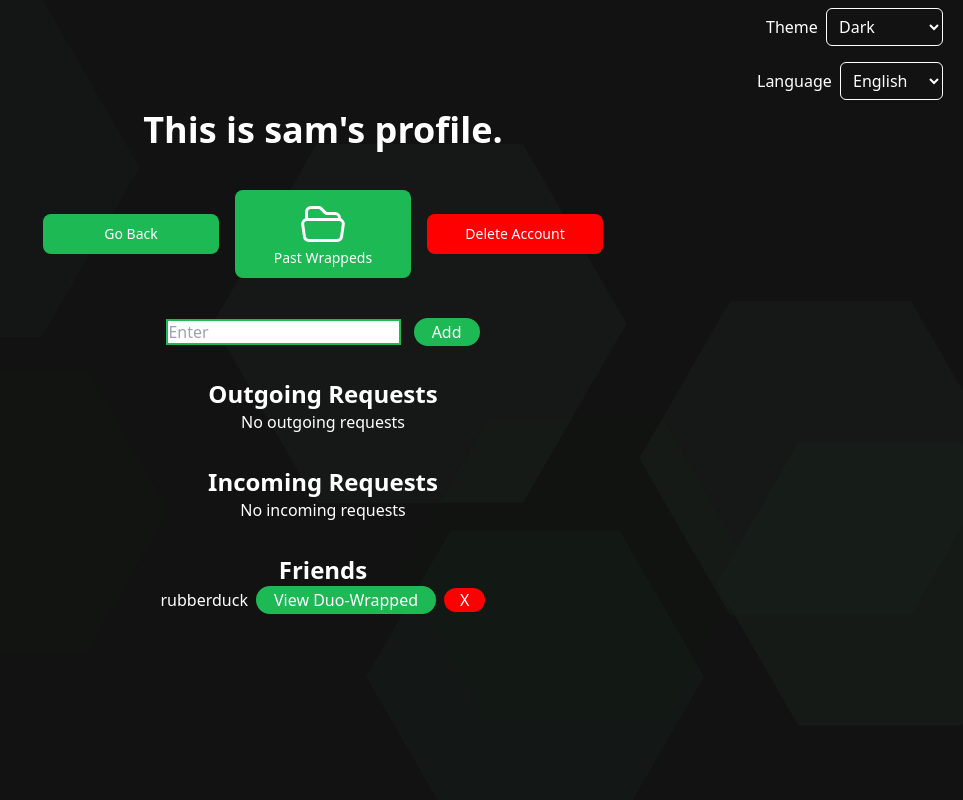
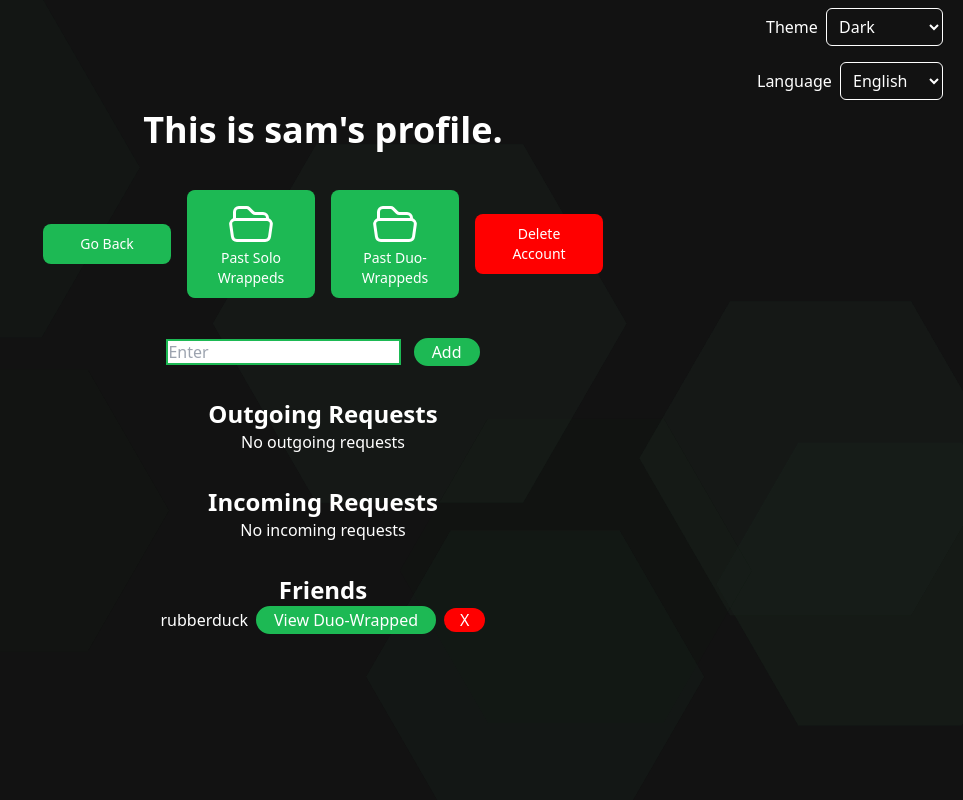
Before and after one commit to SamBalakhanei/custom-spotify-wrapped, a Django app: page /profile/ in a window 1280 px wide. Shown: the whole page, without its empty margins (317-1280 px from the left). Run offline with Django 5.2, Linux system fonts and the light colour scheme; a user stored in the database is signed in; data comes from the database, SQL or seed files in the repository; both versions use the stored data as it was after the commit; some libraries are stand-ins or nearby versions.

Commit message:
ability to save duo wrappeds

```diff
--- a/custom_wrapped/app/views.py
+++ b/custom_wrapped/app/views.py
@@ -48,17 +48,33 @@ def save_wrapped(user, time_period, data, desc):
         data=data
     )
 
-def save_duo(request, data):
+def save_duo(user, friend, context):
+    """
+    Saves a DuoWrapped object for the user and friend.
+    """
     now = datetime.datetime.now()
 
-    if DuoWrapped.objects.filter(date_created=now, user=request.user, friend=data.friend).exists():
-        return
+    # Check if a DuoWrapped already exists for the same user, friend, and date
+    if DuoWrapped.objects.filter(user=user, friend=friend, date_created=now).exists():
+        return  # Skip saving if it already exists
 
-    DuoWrapped.objects.create(
-        friend=data.friend,
-        data = data,
-        date_created = now
+    # Ensure the data in context is serializable
+    serializable_context = {
+        key: value if isinstance(value, (str, int, list, dict)) else str(value)
+        for key, value in context.items()
+    }
+
+    # Save the DuoWrapped object
+    created_wrapped, created = DuoWrapped.objects.get_or_create(
+        user=user,
+        friend=friend,
+        data=serializable_context,
+        date_created=now
     )
+
+    if not created:
+        duo_wrapped.save()
+
 
 
 def get_past_wrappeds(request):
@@ -586,24 +602,15 @@ def duo_wrapped(request, friend_id):
     if not user_wrapped:
         return render(request, 'error.html', {'message': 'Unable to fetch your Spotify Wrapped data.'})
 
-    compatibility_desc = generate_desc(
-        {
-            key: value for key, value in user_wrapped['artists'].items()
-        } |
-        {
-            key: value for key, value in friend_wrapped.data['artists'].items()
-        }
-    )
-
     # Structure data for comparison
-    artists_comparison = zip(
+    artists_comparison = list(zip(
         user_wrapped['artists'].values(),
         friend_wrapped.data['artists'].values()
-    )
-    tracks_comparison = zip(
+    ))
+    tracks_comparison = list(zip(
         user_wrapped['tracks'].values(),
         friend_wrapped.data['tracks'].values()
-    )
+    ))
 
     # Calculate shared genres
     user_genres = {genre for artist in user_wrapped['artists'].values() for genre in artist['genres']}
@@ -613,21 +620,21 @@ def duo_wrapped(request, friend_id):
     # Calculate shared tracks
     user_tracks = {track['track_name'] for track in user_wrapped['tracks'].values()}
     friend_tracks = {track['track_name'] for track in friend_wrapped.data['tracks'].values()}
-    shared_tracks = user_tracks.intersection(friend_tracks)
+    shared_tracks = [{'track_name': name} for name in user_tracks.intersection(friend_tracks)]
 
+    # Prepare context
     context = {
         'friend': friend,
         'friend_wrapped': friend_wrapped,
         'user_wrapped': user_wrapped,
-        'compatibility_desc': compatibility_desc,
         'artists_comparison': artists_comparison,
         'tracks_comparison': tracks_comparison,
-        'shared_genres': ', '.join(shared_genres),
-        'shared_tracks': [{'track_name': name} for name in shared_tracks],
+        'shared_genres': list(shared_genres),  # Convert set to list
+        'shared_tracks': shared_tracks,
     }
 
-    data = context
-    save_duo(data)
+    # Save the DuoWrapped object
+    save_duo(request.user, friend, context)
 
     return render(request, 'duo_wrapped.html', context)
 
--- a/custom_wrapped/templates/past_duo_wrappeds.html
+++ b/custom_wrapped/templates/past_duo_wrappeds.html
@@ -2,7 +2,7 @@
 <ul>
     {% for duo in past_duos %}
         <li>
-            <a href="{% url 'view_duo_wrapped_detail' duo.id %}">
+            <a href="{% url 'view_duo_wrapped_detail' duo.friend.id %}">
                 {{ duo.friend.username }} ({{ duo.date_created }})
             </a>
         </li>
--- a/custom_wrapped/templates/profile.html
+++ b/custom_wrapped/templates/profile.html
@@ -17,9 +17,20 @@
                             <svg xmlns="http://www.w3.org/2000/svg" fill="none" viewBox="0 0 24 24" stroke-width="1.5" stroke="currentColor" class="size-12">
                                 <path stroke-linecap="round" stroke-linejoin="round" d="M3.75 9.776c.112-.017.227-.026.344-.026h15.812c.117 0 .232.009.344.026m-16.5 0a2.25 2.25 0 0 0-1.883 2.542l.857 6a2.25 2.25 0 0 0 2.227 1.932H19.05a2.25 2.25 0 0 0 2.227-1.932l.857-6a2.25 2.25 0 0 0-1.883-2.542m-16.5 0V6A2.25 2.25 0 0 1 6 3.75h3.879a1.5 1.5 0 0 1 1.06.44l2.122 2.12a1.5 1.5 0 0 0 1.06.44H18A2.25 2.25 0 0 1 20.25 9v.776" />
                             </svg>
-                            <p class="text-center">{% trans "Past Wrappeds" %}</p>
+                            <p class="text-center">{% trans "Past Solo Wrappeds" %}</p>
                         </button>
                     </a>
+
+
+                    <a href="{% url 'past_duo_wrappeds' %}" class="flex-1">
+                        <button class="flex flex-col items-center justify-center w-full focus:outline-none text-text bg-accent font-medium rounded-lg text-sm px-5 py-2.5">
+                            <svg xmlns="http://www.w3.org/2000/svg" fill="none" viewBox="0 0 24 24" stroke-width="1.5" stroke="currentColor" class="size-12">
+                                <path stroke-linecap="round" stroke-linejoin="round" d="M3.75 9.776c.112-.017.227-.026.344-.026h15.812c.117 0 .232.009.344.026m-16.5 0a2.25 2.25 0 0 0-1.883 2.542l.857 6a2.25 2.25 0 0 0 2.227 1.932H19.05a2.25 2.25 0 0 0 2.227-1.932l.857-6a2.25 2.25 0 0 0-1.883-2.542m-16.5 0V6A2.25 2.25 0 0 1 6 3.75h3.879a1.5 1.5 0 0 1 1.06.44l2.122 2.12a1.5 1.5 0 0 0 1.06.44H18A2.25 2.25 0 0 1 20.25 9v.776" />
+                            </svg>
+                            <p class="text-center">{% trans "Past Duo-Wrappeds" %}</p>
+                        </button>
+                    </a>
+
                     <a href="{% url 'delete_account' %}" class="flex-1">
                         <button class="flex flex-col items-center justify-center w-full focus:outline-none text-white font-medium rounded-lg text-sm px-5 py-2.5" style="background-color: red">
                             <p class="text-center">{% trans "Delete Account" %}</p>
```
Also changed, not shown: custom_wrapped/db.sqlite3.
